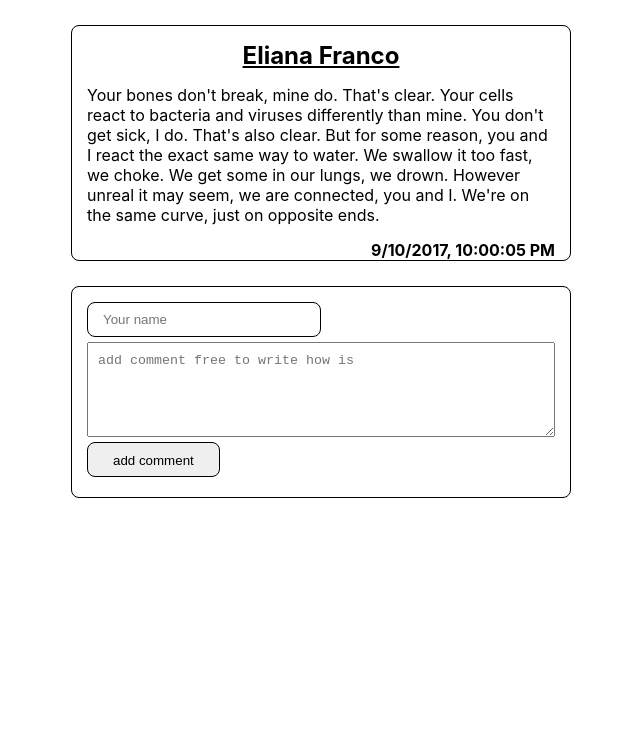
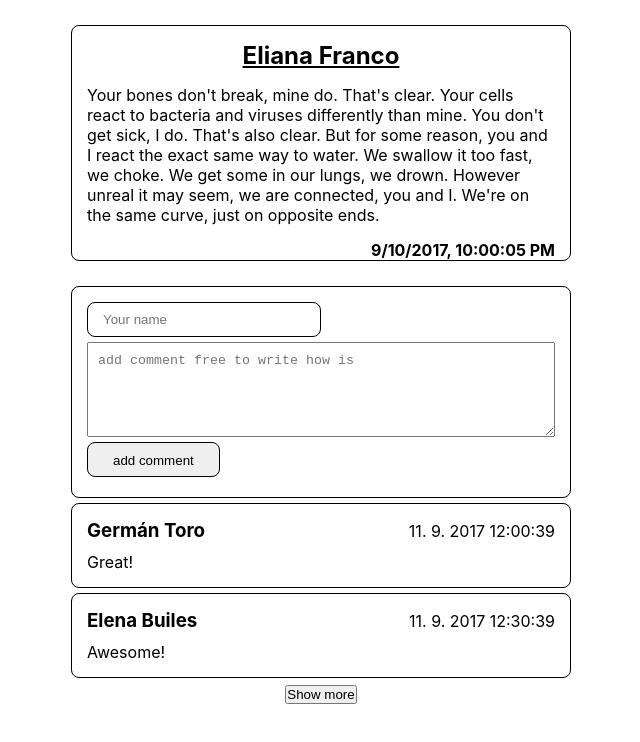
Before and after one commit to JanecekJiri1/application, a React (Create React App) app: page / in a window 1280 px wide. Shown: the top 742 px of the page, without its empty margins (319-959 px from the left). Built offline with nearby package versions, Linux system fonts and the light colour scheme.

Commit message:
CommentMap to load old comments

```diff
--- a/src/components/commentText/CommentForm.jsx
+++ b/src/components/commentText/CommentForm.jsx
@@ -1,6 +1,7 @@
 import React, { useState } from "react";
 
 import "./comment.style.css";
+import CommentMap from "./CommentMap";
 
 const COMMENTS = [];
 
@@ -30,7 +31,6 @@ const CommentForm = (props) => {
           value={comment}
           onChange={(e) => setComment(e.target.value)}
         />
-
         <button>add comment </button>
       </form>
 
@@ -43,6 +43,7 @@ const CommentForm = (props) => {
           <p>{a.comment}</p>
         </div>
       ))}
+      <CommentMap />
     </div>
   );
 };
--- /dev/null
+++ b/src/components/commentText/CommentMap.jsx
@@ -0,0 +1,38 @@
+import React, { useState } from "react";
+import articleCommentsText from "./articleCommentsText";
+import "./comment.style.css";
+
+function CommentMap(props) {
+  const [addCommenta, setAddComenta] = useState(document.__comments);
+
+  const loadComment = addCommenta.map((com) => {
+    const myDate = new Date(com.date);
+    const dateTime = `${myDate.toLocaleString("cs-CZ")} `;
+
+    return (
+      <div className="commentStyle" key={com.coment}>
+        <div className="commentStyle--top">
+          <h3 className="author"> {com.author} </h3> <h4 className="author"> {dateTime}</h4>
+        </div>
+        <p> {com.text}</p>
+      </div>
+    );
+  });
+
+  const handleClick = () => {
+    let newCom = document.__moreComments;
+
+    let comarr = addCommenta.concat(newCom[0]);
+
+    setAddComenta(comarr);
+  };
+
+  return (
+    <div className="container">
+      {loadComment}
+      <button onClick={handleClick}>Show more</button>
+    </div>
+  );
+}
+
+export default CommentMap;
```
